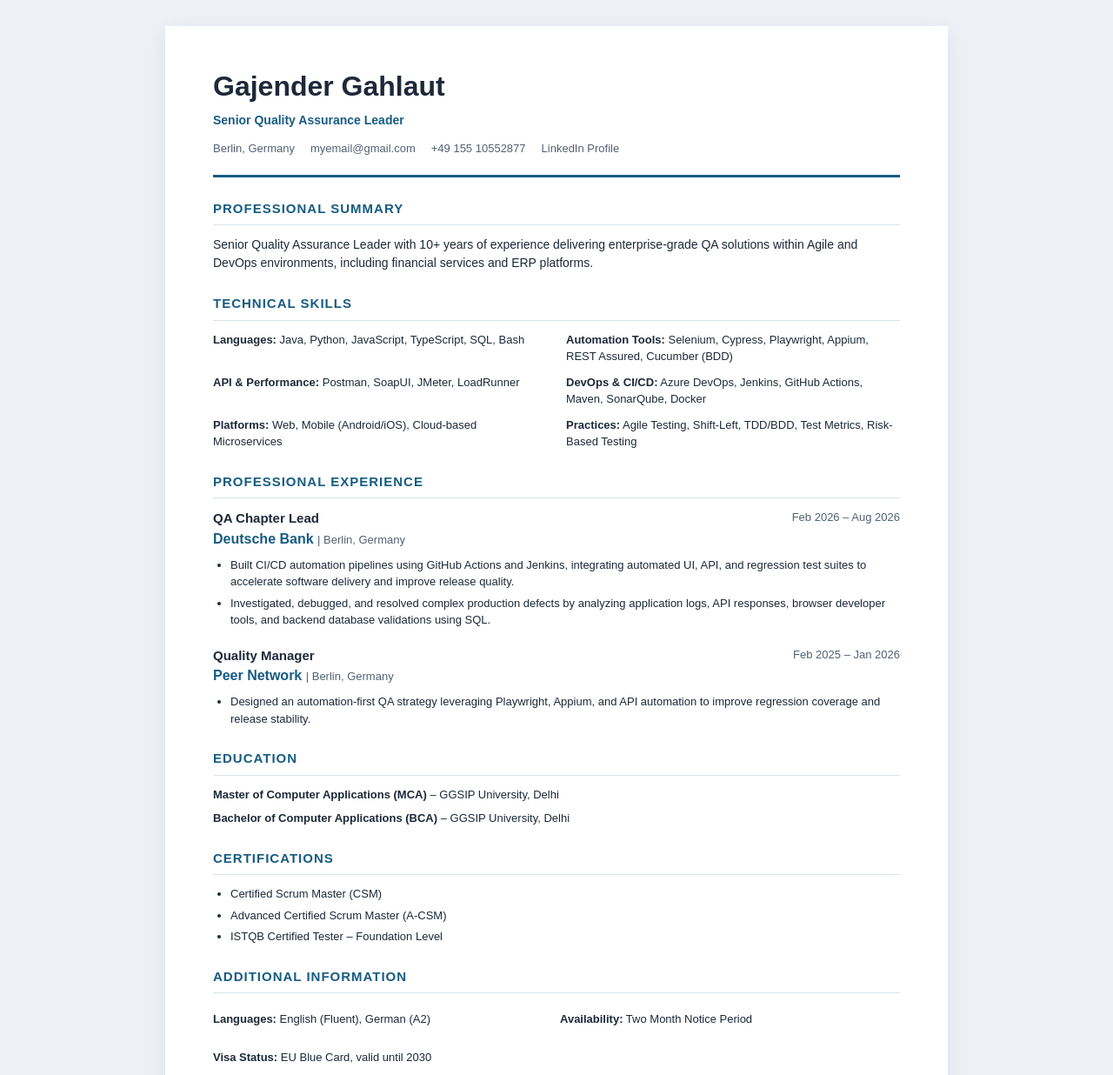
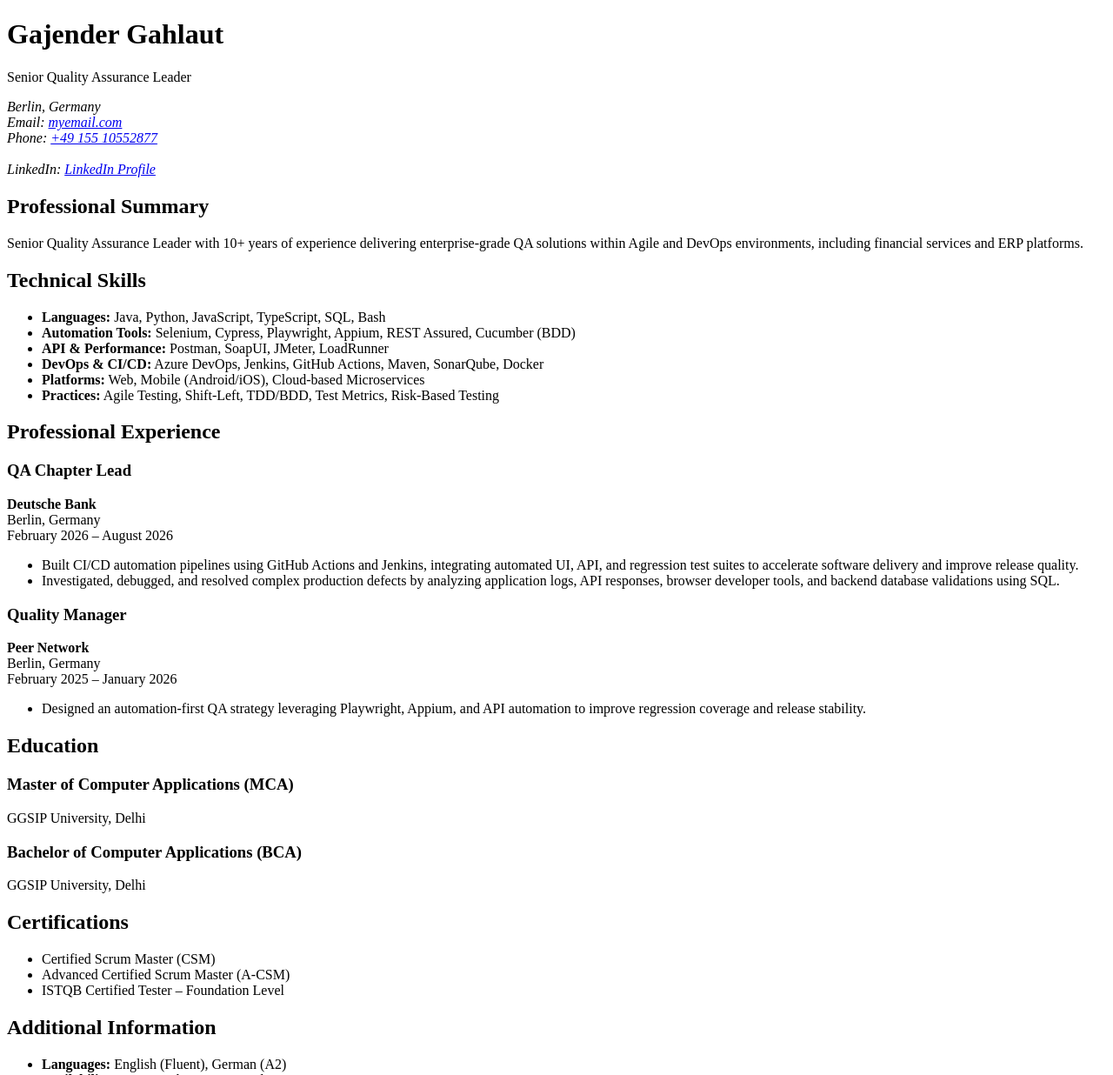
Before and after one commit to Selgajen/WBS_Training_G, a plain HTML site: page Primer/Multi-page website-semantic/Html Semantic Resume.html in a window 1280 px wide. Shown: the top 1236 px of the page at 87% size. Drawn offline with Linux system fonts and the light colour scheme.

Commit message:
adding non sementic

```diff
--- a/Primer/Multi-page website-semantic/Html Semantic Resume.html
+++ b/Primer/Multi-page website-semantic/Html Semantic Resume.html
@@ -1,330 +1,160 @@
 
 <!DOCTYPE html>
 <html lang="en">
+
 <head>
     <meta charset="UTF-8">
     <meta name="viewport" content="width=device-width, initial-scale=1.0">
     <title>Gajender Gahlaut | Resume</title>
-
-  <style>
-    * {
-      box-sizing: border-box;
-    }
-
-    body {
-      margin: 0;
-      padding: 30px 15px;
-      background: #eef2f6;
-      color: #1d2939;
-      font-family: Arial, Helvetica, sans-serif;
-      line-height: 1.5;
-    }
-
-    .resume {
-      max-width: 900px;
-      margin: auto;
-      padding: 45px 55px;
-      background: #ffffff;
-      box-shadow: 0 5px 25px rgba(0,0,0,0.08);
-    }
-
-    .header {
-      border-bottom: 3px solid #175c82;
-      padding-bottom: 20px;
-    }
-
-    h1 {
-      margin: 0;
-      font-size: 32px;
-    }
-
-    .headline {
-      color: #175c82;
-      font-weight: bold;
-      margin: 5px 0 12px;
-    }
-
-    .contact {
-      display: flex;
-      flex-wrap: wrap;
-      gap: 8px 18px;
-      font-size: 13px;
-      color: #526174;
-    }
-
-    a {
-      color: inherit;
-      text-decoration: none;
-    }
-
-    .section {
-      margin-top: 25px;
-    }
-
-    h2 {
-      color: #175c82;
-      font-size: 15px;
-      text-transform: uppercase;
-      letter-spacing: 1px;
-      border-bottom: 1px solid #d9e2ea;
-      padding-bottom: 7px;
-      margin-bottom: 12px;
-    }
-
-    p {
-      font-size: 14px;
-      margin: 0;
-    }
-
-    .skills {
-      display: grid;
-      grid-template-columns: 1fr 1fr;
-      gap: 10px 22px;
-    }
-
-    .skill-item {
-      font-size: 13px;
-    }
-
-    .job {
-      margin-bottom: 20px;
-    }
-
-    .job-head {
-      display: flex;
-      justify-content: space-between;
-      gap: 12px;
-    }
-
-    .job-title {
-      font-weight: bold;
-      font-size: 15px;
-    }
-
-    .dates {
-      color: #526174;
-      font-size: 13px;
-    }
-
-    .company {
-      color: #175c82;
-      font-weight: bold;
-    }
-
-    .location {
-      color: #526174;
-      font-size: 13px;
-    }
-
-    ul {
-      padding-left: 20px;
-      margin: 8px 0;
-    }
-
-    li {
-      font-size: 13px;
-      margin-bottom: 5px;
-    }
-
-    .education-item,
-    .info-item {
-      font-size: 13px;
-      margin: 8px 0;
-    }
-
-    .info-grid {
-      display: grid;
-      grid-template-columns: 1fr 1fr;
-      gap: 8px;
-    }
-
-    @media (max-width: 600px) {
-      .resume {
-        padding: 25px 20px;
-      }
-
-      .skills,
-      .info-grid {
-        grid-template-columns: 1fr;
-      }
-
-      .job-head {
-        display: block;
-      }
-
-      .dates {
-        display: block;
-      }
-    }
-
-    @media print {
-      @page {
-        size: A4;
-        margin: 14mm;
-      }
-
-      body {
-        padding: 0;
-        background: white;
-      }
-
-      .resume {
-        box-shadow: none;
-        padding: 0;
-      }
-
-      .section,
-      .job {
-        break-inside: avoid;
-      }
-    }
-  </style>
 </head>
 
 <body>
 
-<div class="resume">
+    <main>
 
-  <div class="header">
+        <!-- Personal Information -->
+        <header>
             <h1>Gajender Gahlaut</h1>
-    <p class="headline">Senior Quality Assurance Leader</p>
+            <p>Senior Quality Assurance Leader</p>
 
-    <div class="contact">
-      <span>Berlin, Germany</span>
+            <address>
+                Berlin, Germany<br>
+                             Email:
+                <a href="mailto:myemail@gmail.com">
+                    myemail.com
+                </a><br>
 
-      <a href="mailto:myemail@gmail.com">
-        myemail@gmail.com
-      </a>
-
+                Phone:
                 <a href="tel:+4915510552877">
                     +49 155 10552877
-      </a>
+                </a><br>
+                </a><br>
 
+                LinkedIn:
                 <a href="https://linkedin.com/in/gajender-gahlaut-02087253">
                     LinkedIn Profile
                 </a>
-    </div>
-  </div>
+            </address>
+        </header>
 
-  <div class="section">
+        <!-- Professional Summary -->
+        <section>
             <h2>Professional Summary</h2>
+
             <p>
                 Senior Quality Assurance Leader with 10+ years of experience
                 delivering enterprise-grade QA solutions within Agile and
                 DevOps environments, including financial services and ERP platforms.
             </p>
-  </div>
+        </section>
 
-  <div class="section">
+        <!-- Technical Skills -->
+        <section>
             <h2>Technical Skills</h2>
 
-    <div class="skills">
-
-      <div class="skill-item">
+            <ul>
+                <li>
                     <strong>Languages:</strong>
                     Java, Python, JavaScript, TypeScript, SQL, Bash
-      </div>
+                </li>
 
-      <div class="skill-item">
+                <li>
                     <strong>Automation Tools:</strong>
                     Selenium, Cypress, Playwright, Appium, REST Assured,
                     Cucumber (BDD)
-      </div>
+                </li>
 
-      <div class="skill-item">
+                <li>
                     <strong>API &amp; Performance:</strong>
                     Postman, SoapUI, JMeter, LoadRunner
-      </div>
+                </li>
 
-      <div class="skill-item">
+                <li>
                     <strong>DevOps &amp; CI/CD:</strong>
                     Azure DevOps, Jenkins, GitHub Actions, Maven,
                     SonarQube, Docker
-      </div>
+                </li>
 
-      <div class="skill-item">
+                <li>
                     <strong>Platforms:</strong>
                     Web, Mobile (Android/iOS), Cloud-based Microservices
-      </div>
+                </li>
 
-      <div class="skill-item">
+                <li>
                     <strong>Practices:</strong>
                     Agile Testing, Shift-Left, TDD/BDD, Test Metrics,
                     Risk-Based Testing
-      </div>
+                </li>
+            </ul>
+        </section>
 
-    </div>
-  </div>
-
-  <div class="section">
+        <!-- Professional Experience -->
+        <section>
             <h2>Professional Experience</h2>
 
-    <div class="job">
+            <article>
+                <h3>QA Chapter Lead</h3>
 
-      <div class="job-head">
-        <span class="job-title">QA Chapter Lead</span>
-        <span class="dates">Feb 2026 – Aug 2026</span>
-      </div>
-
-      <div>
-        <span class="company">Deutsche Bank</span>
-        <span class="location">| Berlin, Germany</span>
-      </div>
+                <p>
+                    <strong>Deutsche Bank</strong><br>
+                    Berlin, Germany<br>
+                    February 2026 – August 2026
+                </p>
 
                 <ul>
                     <li>
-          Built CI/CD automation pipelines using GitHub Actions and
-          Jenkins, integrating automated UI, API, and regression test
-          suites to accelerate software delivery and improve release quality.
+                        Built CI/CD automation pipelines using GitHub Actions
+                        and Jenkins, integrating automated UI, API, and
+                        regression test suites to accelerate software delivery
+                        and improve release quality.
                     </li>
 
                     <li>
-          Investigated, debugged, and resolved complex production defects
-          by analyzing application logs, API responses, browser developer
-          tools, and backend database validations using SQL.
+                        Investigated, debugged, and resolved complex production
+                        defects by analyzing application logs, API responses,
+                        browser developer tools, and backend database
+                        validations using SQL.
                     </li>
                 </ul>
+            </article>
 
-    </div>
+            <article>
+                <h3>Quality Manager</h3>
 
-    <div class="job">
-
-      <div class="job-head">
-        <span class="job-title">Quality Manager</span>
-        <span class="dates">Feb 2025 – Jan 2026</span>
-      </div>
-
-      <div>
-        <span class="company">Peer Network</span>
-        <span class="location">| Berlin, Germany</span>
-      </div>
+                <p>
+                    <strong>Peer Network</strong><br>
+                    Berlin, Germany<br>
+                    February 2025 – January 2026
+                </p>
 
                 <ul>
                     <li>
-          Designed an automation-first QA strategy leveraging Playwright,
-          Appium, and API automation to improve regression coverage
-          and release stability.
+                        Designed an automation-first QA strategy leveraging
+                        Playwright, Appium, and API automation to improve
+                        regression coverage and release stability.
                     </li>
                 </ul>
+            </article>
 
-    </div>
-  </div>
+        </section>
 
-  <div class="section">
+        <!-- Education -->
+        <section>
             <h2>Education</h2>
 
-    <div class="education-item">
-      <strong>Master of Computer Applications (MCA)</strong>
-      – GGSIP University, Delhi
-    </div>
+            <article>
+                <h3>Master of Computer Applications (MCA)</h3>
+                <p>GGSIP University, Delhi</p>
+            </article>
 
-    <div class="education-item">
-      <strong>Bachelor of Computer Applications (BCA)</strong>
-      – GGSIP University, Delhi
-    </div>
-  </div>
+            <article>
+                <h3>Bachelor of Computer Applications (BCA)</h3>
+                <p>GGSIP University, Delhi</p>
+            </article>
+        </section>
 
-  <div class="section">
+        <!-- Certifications -->
+        <section>
             <h2>Certifications</h2>
 
             <ul>
@@ -332,32 +162,31 @@
                 <li>Advanced Certified Scrum Master (A-CSM)</li>
                 <li>ISTQB Certified Tester – Foundation Level</li>
             </ul>
-  </div>
+        </section>
 
-  <div class="section">
+        <!-- Additional Information -->
+        <section>
             <h2>Additional Information</h2>
 
-    <div class="info-grid">
-
-      <div class="info-item">
+            <ul>
+                <li>
                     <strong>Languages:</strong>
                     English (Fluent), German (A2)
-      </div>
+                </li>
 
-      <div class="info-item">
+                <li>
                     <strong>Availability:</strong>
                     Two Month Notice Period
-      </div>
+                </li>
 
-      <div class="info-item">
+                <li>
                     <strong>Visa Status:</strong>
                     EU Blue Card, valid until 2030
-      </div>
+                </li>
+            </ul>
+        </section>
 
-    </div>
-  </div>
-
-</div>
+    </main>
 
 </body>
 </html>
```
Also changed, not shown: Primer/Multi-page website-semantic/LandingPageSemantic.html (+4 -5 lines). Lines whose indentation alone changed are shown as unchanged.
